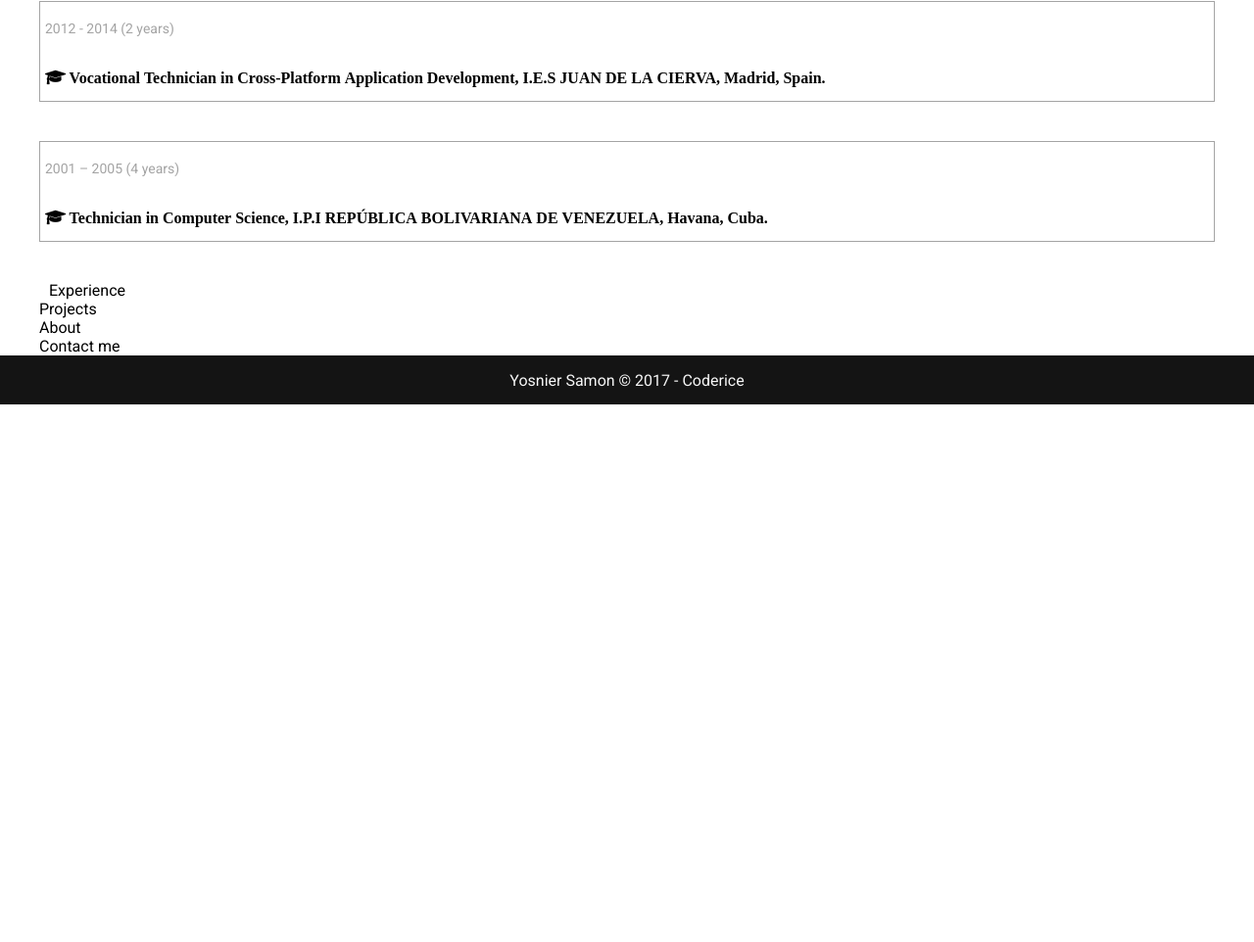
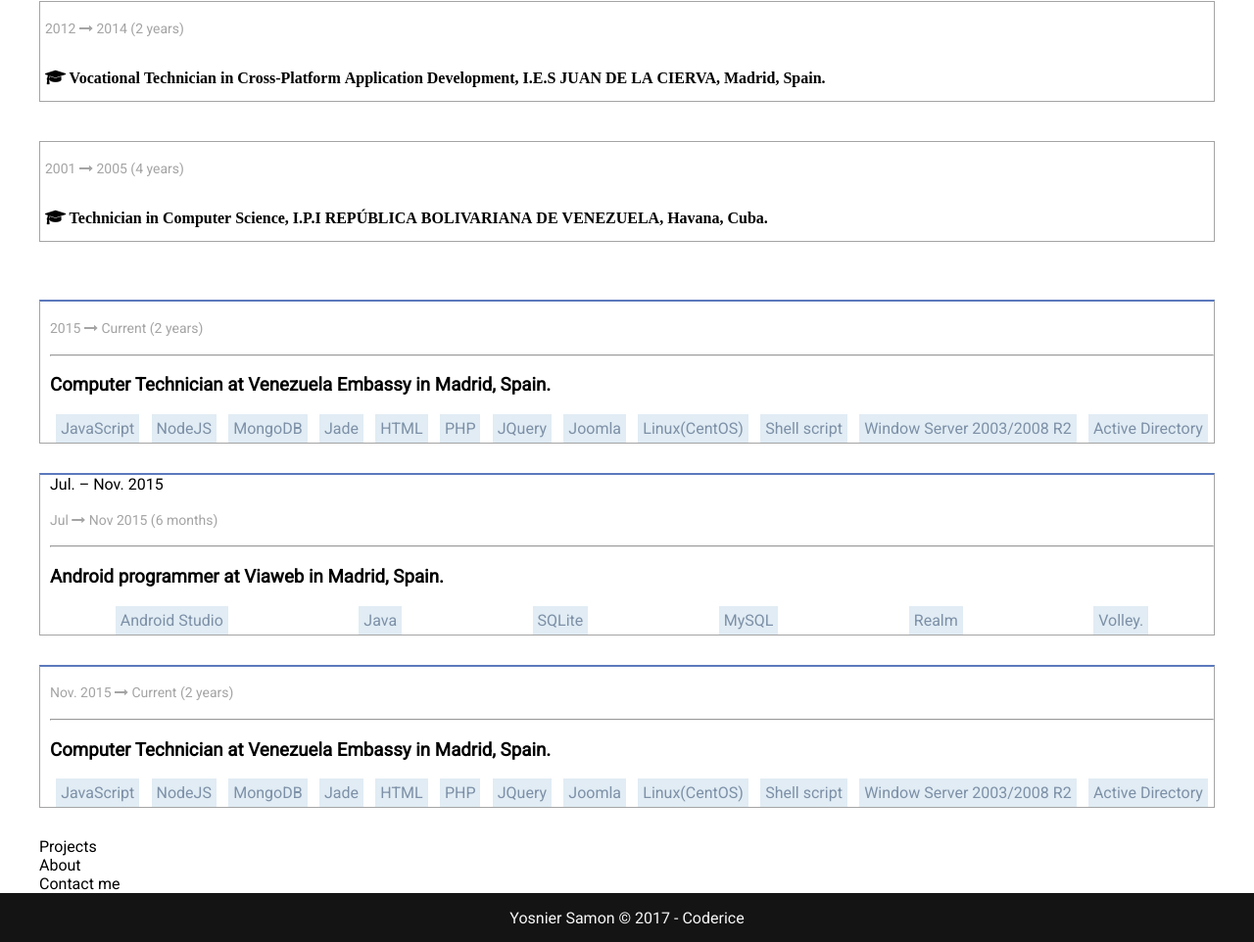
Before and after one commit to yosamac/resume, a plain HTML site: page index.html in a window 1280 px wide. Shown: the part 1214-2176 px from the top of the page at 98% size. Before the commit the page ends 1627 px from the top, so only its background shows below. Drawn offline with Linux system fonts and the light colour scheme.

Commit message:
Added experience

```diff
--- a/css/style.css
+++ b/css/style.css
@@ -7,6 +7,8 @@ body {
 	--main-bg-color:rgba(0,0,0,0.92);
 	--menu-text-color:#5C79BD;
 	--menu-secondary-text-color:#5C79BD;
+	--tech-bg-color:#E1ECF4;
+	--tech-text-color:#7D90A7;
 }
 
 .clearfix:after{
@@ -144,16 +146,15 @@ body {
 
 .education {
 	padding: 10px;
+}
 
-
-}
 .education-info{
 	border: 1px solid var(--secondary-text-color);
 	margin-bottom: 40px;
 	padding-left: 5px;
 }
 
-.education-info > h4{
+.time-info > h4{
 	font-size: 14px;
 	font-weight: lighter;
 	color: var(--secondary-text-color);
@@ -163,6 +164,39 @@ body {
 	font-weight: bold;
 }
 
+/*.experience {
+	display: flex;
+	margin-bottom: 10px;
+	flex-direction:column;
+	flex-wrap:wrap;
+	justify-content:space-between;
+	height: 100%;
+}*/
+
+.experience-item{
+	border: 1px solid  var(--secondary-text-color);
+	border-top: 2px solid var(--menu-text-color);
+	padding-left: 10px;
+	margin-bottom: 30px;
+
+}
+
+.experience-tech{
+	display: flex;
+	flex-direction:row;
+	flex-wrap:wrap;
+	justify-content:space-around;
+	align-items:center;
+	width: 100%;
+}
+
+.experience-tech-item{
+	padding: 5px;
+	background-color: var(--tech-bg-color);
+	color: var(--tech-text-color);
+}
+
+
 .footer{
 	background-color: var(--main-bg-color);
 	color: var(--main-text-color);
--- a/index.html
+++ b/index.html
@@ -70,39 +70,85 @@
 			</div>
 		</seccion>
 		<seccion class="education">
-			<div class="education-info">
-				<h4>2012 - 2014 (2 years)</h4>
+			<div class="education-info time-info">
+				<h4>2012 <i class="fa fa-long-arrow-right" aria-hidden="true"></i> 2014 (2 years)</h4>
 				<p class="fa fa-graduation-cap">
 					Vocational Technician in Cross-Platform Application Development, I.E.S JUAN DE LA CIERVA, Madrid, Spain.
 				</p>
 			</div>
-			<div class="education-info">
-				<h4>2001 – 2005 (4 years)</h4>
+			<div class="education-info time-info">
+				<h4>2001 <i class="fa fa-long-arrow-right" aria-hidden="true"></i> 2005 (4 years)</h4>
 				<p class="fa fa-graduation-cap">
 					Technician in Computer Science, I.P.I REPÚBLICA BOLIVARIANA DE VENEZUELA, Havana, Cuba.
 				</p>
 			</div>
 		</seccion>
 		<seccion class="experience section-container">
-			Experience
-			<div class="row">
-				<article class="education-item">
-					<header>
+			<article class="experience-item">
+				<header class="time-info">
+					<h4>2015 <i class="fa fa-long-arrow-right" aria-hidden="true"></i> Current (2 years)</span></h4>
+					<hr>
+				</header>
+				<div>
+					<h3 class>Computer Technician at Venezuela Embassy in Madrid, Spain.</h3></div>
+					<div class="experience-tech">
+						<span class="experience-tech-item">JavaScript</span>
+						<span class="experience-tech-item">NodeJS</span>
+						<span class="experience-tech-item">MongoDB</span>
+						<span class="experience-tech-item">Jade</span>
+						<span class="experience-tech-item">HTML</span>
+						<span class="experience-tech-item">PHP</span>
+						<span class="experience-tech-item">JQuery</span>
+						<span class="experience-tech-item">Joomla</span>
+						<span class="experience-tech-item">Linux(CentOS)</span>
+						<span class="experience-tech-item">Shell script</span>
+						<span class="experience-tech-item">Window Server 2003/2008 R2</span>
+						<span class="experience-tech-item">Active Directory</span>
+					</div>
+				</div>
+			</article>
+			<article class="experience-item">
+				<header class="time-info"> Jul. – Nov. 2015
+					<h4>Jul <i class="fa fa-long-arrow-right" aria-hidden="true"></i> Nov 2015 (6 months)</span></h4>
+					<hr>
+				</header>
+				<div>
+					<h3 class>Android programmer at Viaweb in Madrid, Spain.</h3></div>
+					<div class="experience-tech">
 
-					</header>
+						<span class="experience-tech-item">Android Studio</span>
+						<span class="experience-tech-item">Java</span>
+						<span class="experience-tech-item">SQLite</span>
+						<span class="experience-tech-item">MySQL</span>
+						<span class="experience-tech-item">Realm</span>
+						<span class="experience-tech-item">Volley.</span>
+					</div>
+				</div>
+			</article>
+			<article class="experience-item">
+				<header class="time-info">
+					<h4> Nov. 2015 <i class="fa fa-long-arrow-right" aria-hidden="true"></i> Current (2 years)</span></h4>
+					<hr>
+				</header>
+				<div>
+					<h3 class>Computer Technician at Venezuela Embassy in Madrid, Spain.</h3></div>
+					<div class="experience-tech">
+						<span class="experience-tech-item">JavaScript</span>
+						<span class="experience-tech-item">NodeJS</span>
+						<span class="experience-tech-item">MongoDB</span>
+						<span class="experience-tech-item">Jade</span>
+						<span class="experience-tech-item">HTML</span>
+						<span class="experience-tech-item">PHP</span>
+						<span class="experience-tech-item">JQuery</span>
+						<span class="experience-tech-item">Joomla</span>
+						<span class="experience-tech-item">Linux(CentOS)</span>
+						<span class="experience-tech-item">Shell script</span>
+						<span class="experience-tech-item">Window Server 2003/2008 R2</span>
+						<span class="experience-tech-item">Active Directory</span>
+					</div>
+				</div>
+			</article>
 
-				</article>
-				<article class="education-item">
-					<header></header>
-
-				</article>
-				<article class="education-item">
-					<header></header>
-					<div></div>
-					<div></div>
-					<div></div>
-				</article>
-			</div>
 		</seccion>
 		<seccion class="project">
 			<div>
```
